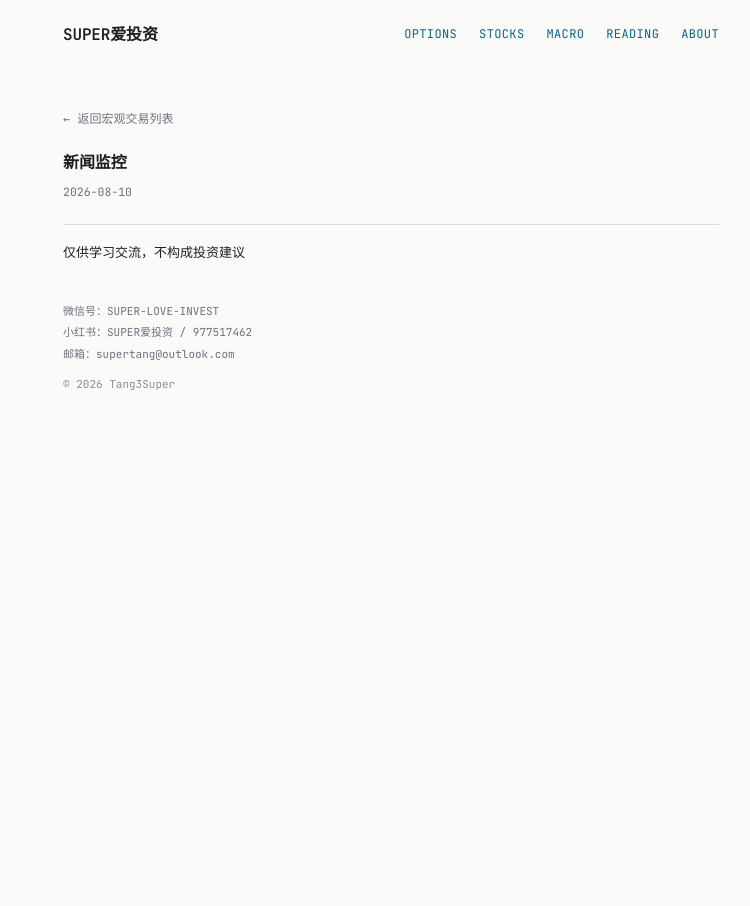
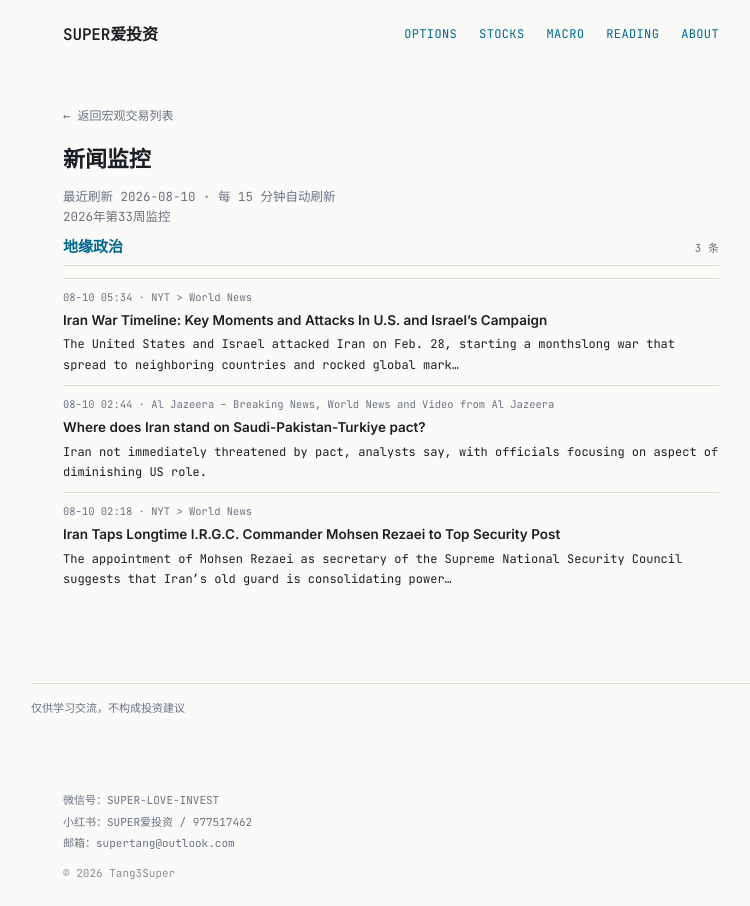
Before and after one commit to tang3super/tang3super.github.io, a Jekyll site: the page built from _macro_trade/2026-08-10-news-digest.md, in a window 1280 px wide. Shown: the whole page, without its empty margins (249-999 px from the left). Built offline with Jekyll 4.4.1, drawn with Linux system fonts in a browser that asks for light colours.

Commit message:
测试：给文件名加日期前缀，排查是不是无日期前缀导致 collection 文档没被写出

```diff
--- a/_macro_trade/news-digest.md
+++ b/_macro_trade/2026-08-10-news-digest.md
@@ -1,5 +1,5 @@
 ---
-layout: article
+layout: news-digest
 permalink: /macro-trade/news-digest/
 title: 新闻监控
 date: '2026-08-10'
```
